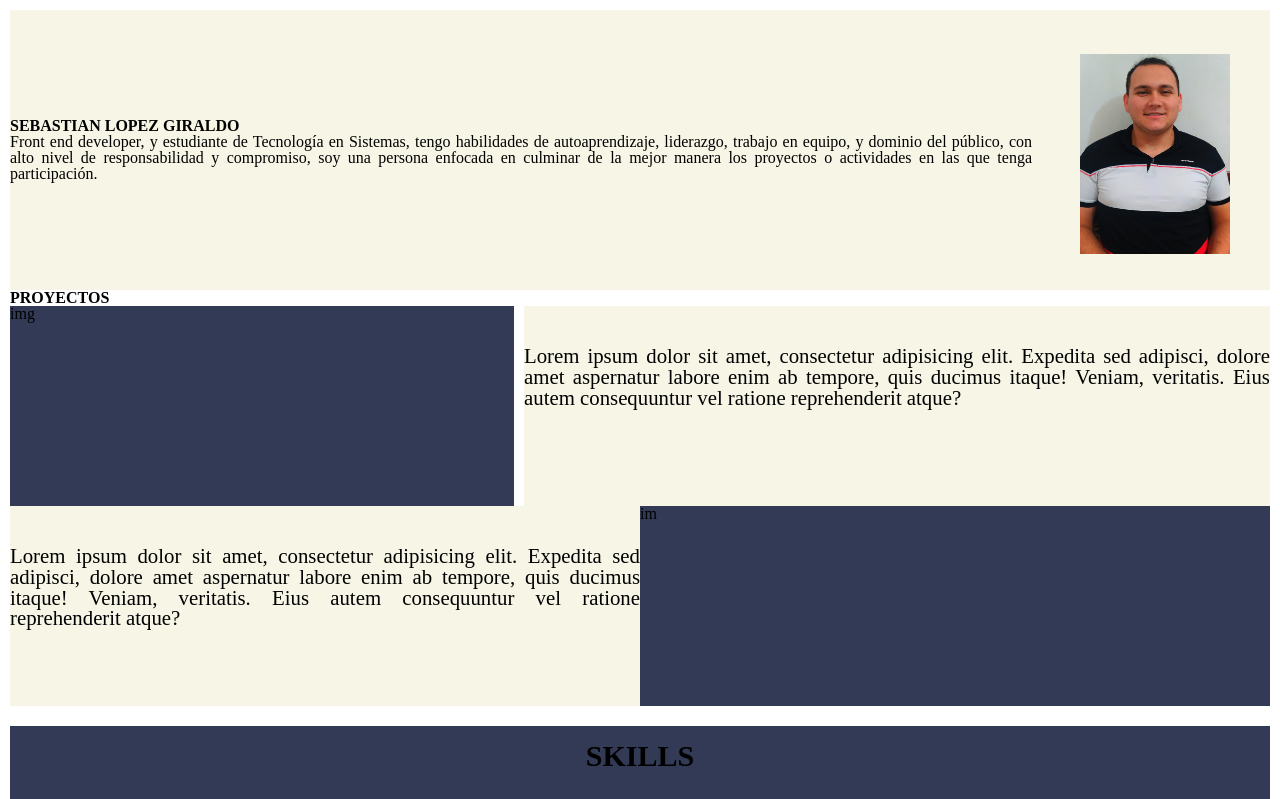
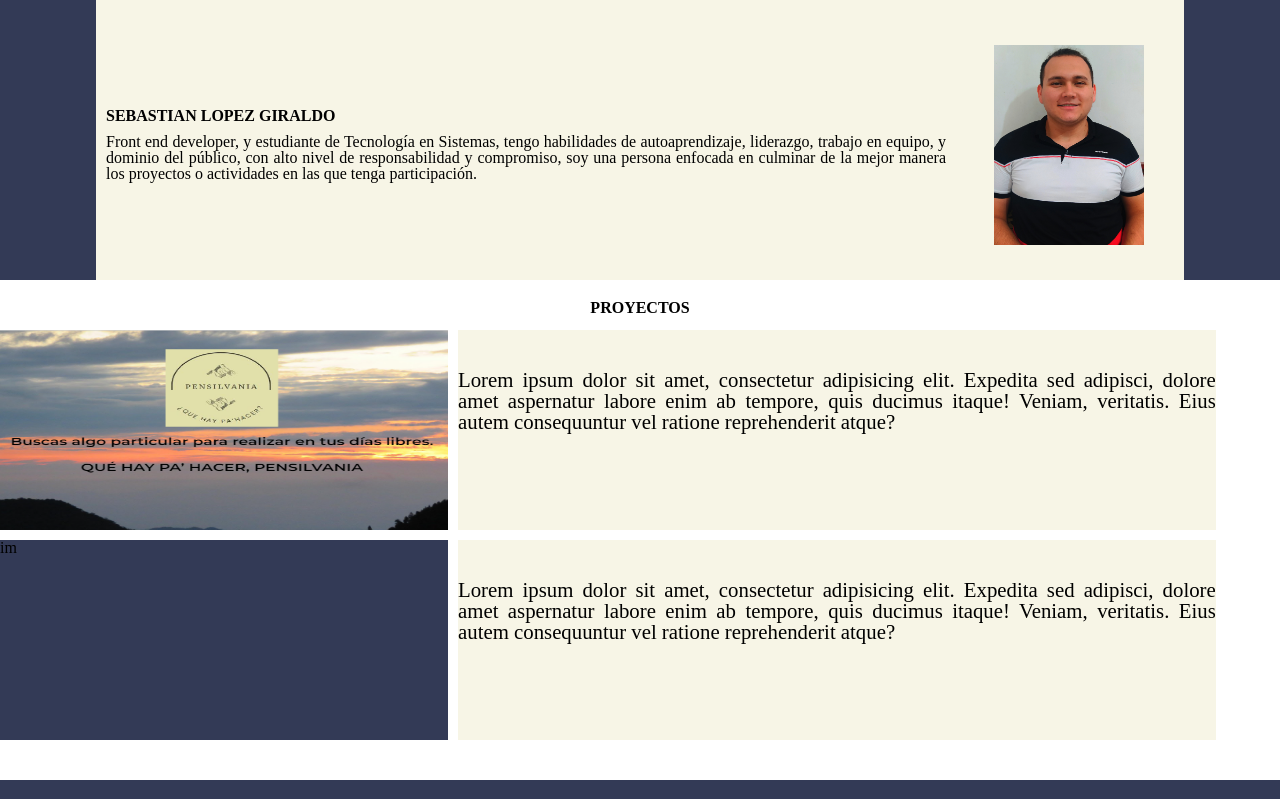
Before and after one commit to ElSebastianLopez/Portafolio, a Vue app: page / in a window 1280 px wide. Shown: the top 799 px of the page. Built offline with nearby package versions, Linux system fonts and the light colour scheme.

Commit message:
I'm still working on the view and the distribution of the content

```diff
--- a/src/assets/styles/e-objects/_all-objects.scss
+++ b/src/assets/styles/e-objects/_all-objects.scss
@@ -1,5 +1,7 @@
 /* grid css o alque que modifique el layaut */
 /* movile version */
+.home{
+}
 .containerFrist{
     display: flex;
     background-color: $color2;
@@ -9,13 +11,26 @@
   }
 .containerCenter{
     display: grid;
-    grid-template-columns: 240px;
-    grid-template-rows: 90px 150px;
+    grid-template-columns: 320px;
+    grid-template-rows: 100px 150px;
     background-color: $color1;
     height: 280px;
     width: 100%;
-    justify-items: center;
+    justify-content: center;
     text-align: justify;
+    .img img{
+        display: flex;
+    }
+    h2{
+        padding: 10px;
+    }
+}
+.title-proyects{
+    h2{
+        height: 30px;
+        text-align: center;
+        margin-top: 20px;
+    }
 }
 .sectionOne, .sectionTwo{
     display: grid;
@@ -27,6 +42,10 @@
     width: 90%;
     margin: auto;
     height: 200px;
+    img{
+        height: 200px;
+        width: 337px;
+    }
 }
 .text {
     background-color: azure;
@@ -67,7 +86,7 @@
 .c{
   display: inline;
   font-size: 40px;
-  margin: 15px;
+  margin: 10px;
   padding:0;
   border: 0.5px solid;
 }
@@ -135,27 +154,32 @@
     .containerCenter{
         display: flex;
         flex-direction:row-reverse;
-       align-items: center;
+        align-items: center;
+        width: 85%;
+        p{
+            padding-left: 10px;
+        }
     }
 
-    .sectionOne{
+    .sectionOne, .sectionTwo{
         display: grid;
-        grid-template-columns: 40% 59.2%;
+        grid-template-columns: 35% 59.2%;
         grid-template-rows:180px;
         height: 200px;
         gap: 10px;
     }
     .sectionTwo{
-        /*display: grid;
-        grid-template-columns: 60% 40%;
-        grid-template-rows: 180px;*/
-        display: flex;
-        flex-direction:row-reverse;
-        height: 180px;
+       padding-top: 10px;
     }
     .picture{
         width: 100%;
         background-color: $color2;
+        img{
+            width: 100%;
+            display: flex;
+            justify-content: center;
+            align-items: center;
+        }
     }
     .text{
         width: 100%;
--- a/src/views/HomeView.vue
+++ b/src/views/HomeView.vue
@@ -15,12 +15,14 @@
       </div>
       <div></div>
     </div>
-    <div>
+    <div class="title-proyects">
       <h2>PROYECTOS</h2>
     </div>
     <div class="secondContainer">
       <div class="sectionOne">
-        <div class="picture">img</div>
+        <div class="picture">
+          <img src="../assets/media/pensilvania.png" alt="">
+        </div>
         <div class="text">
             <p>
             Lorem ipsum dolor sit amet, consectetur adipisicing elit. Expedita sed adipisci, dolore
@@ -46,6 +48,7 @@
         <h2 class="title-h2">SKILLS</h2>
       </div>
       <div class="skills">
+
         <font-awesome-icon icon="fa-brands fa-vuejs" />
 
         <font-awesome-icon icon="fa-brands fa-square-js" />
@@ -147,12 +150,10 @@ export default {
 @import "../assets/styles/main.scss";
 
 .img img {
-  width: 60px;
-  height: 60px;
+  width: 80px;
+  height: 80px;
   padding-top: 10px;
-}
-.home{
-  margin: 10px;
+  margin: auto;
 }
 
 @media (min-width: 820px) {
```
Also changed, not shown: src/assets/media/pensilvania.png (added).
